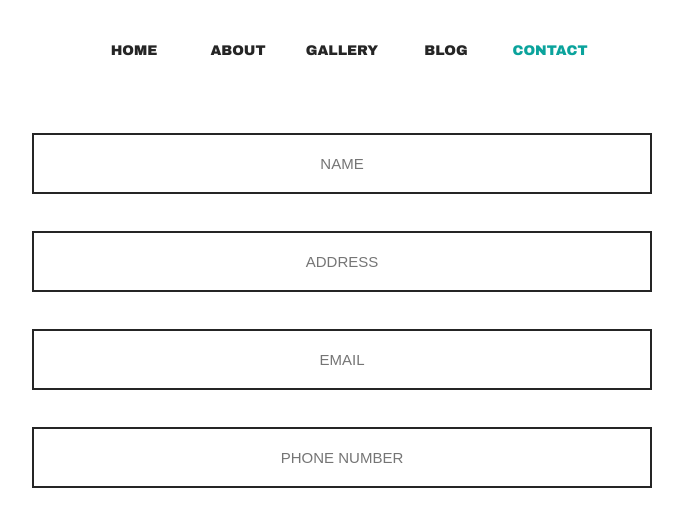
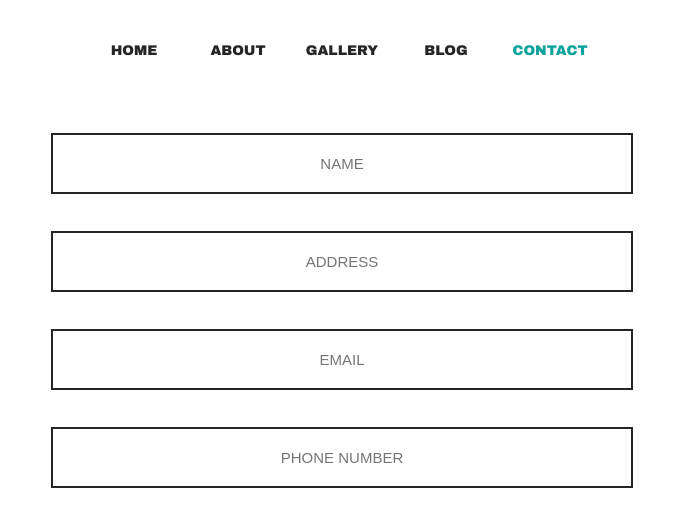
Before and after one commit to jimmylincourse/tsai_blog, a plain HTML site: page contact.html in a window 1280 px wide. Shown: the part 199-721 px from the top of the page, without its empty margins (298-981 px from the left). Drawn offline with Linux system fonts and the light colour scheme.

Commit message:
update contact

```diff
--- a/css/style.css
+++ b/css/style.css
@@ -294,7 +294,7 @@ footer ul li a{
 #contact {
     margin: 0 auto;
     padding: 24px 0 0;
-    width: 620px;
+    max-width: 620px;
     text-align: center;
 }
 #contact input[type='text'], #contact textarea{
@@ -307,7 +307,7 @@ footer ul li a{
     padding: 20px 10px;
     text-align: center;
     text-transform: uppercase;
-    width: 596px;
+    width: 90%;
 }
 
 #send {
```
